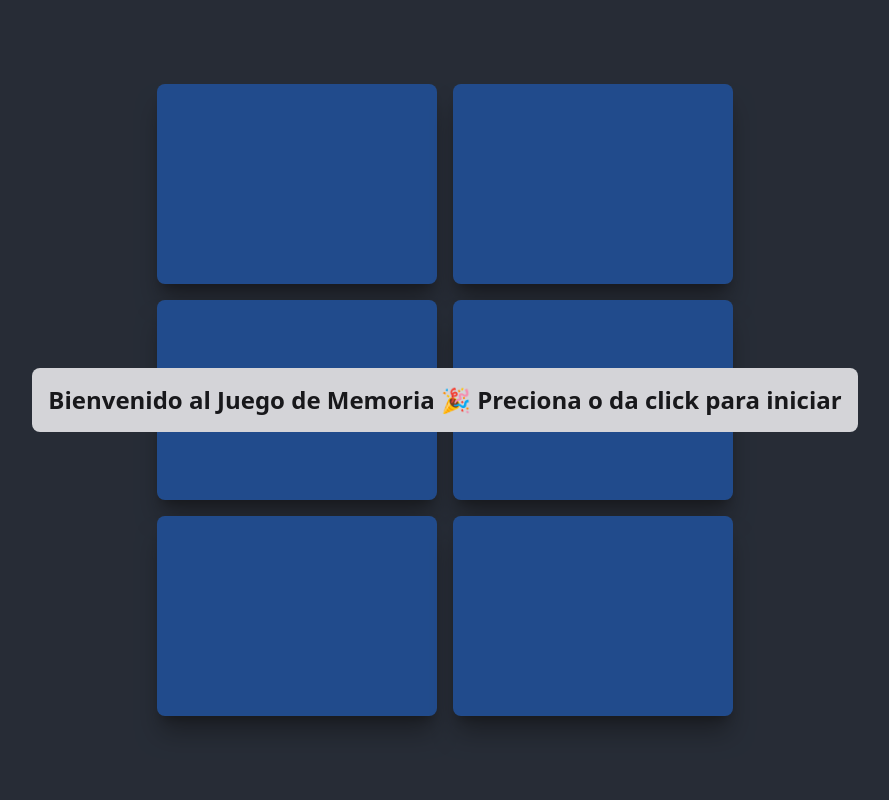
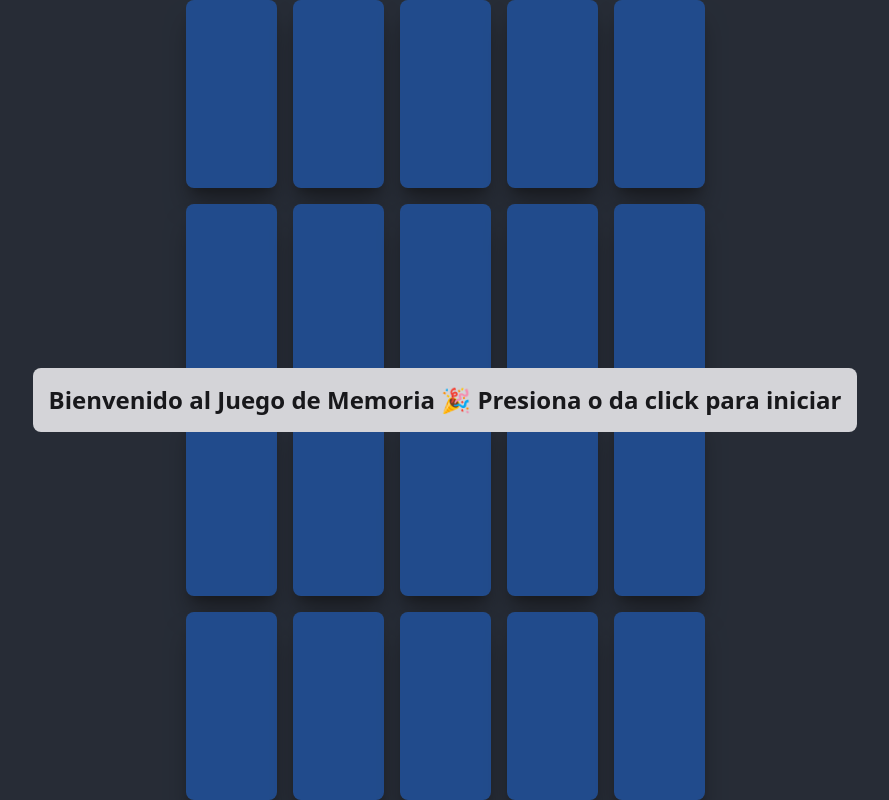
Before and after one commit to METF98/juego-de-memoria, a plain HTML site: page index.html in a window 1280 px wide. Shown: the whole page, without its empty margins (195-1084 px from the left). Drawn offline with nearby package versions, Linux system fonts and the light colour scheme.

Commit message:
Expand board to 5 columns and add new symbols
Updated the game board layout from 2 to 5 columns in index.html and added several new emoji symbols to juego.js for increased variety. Also fixed typos in welcome and winner messages and adjusted card styling for better appearance.

```diff
--- a/index.html
+++ b/index.html
@@ -7,7 +7,7 @@
   <script src="https://cdn.jsdelivr.net/npm/@tailwindcss/browser@4"></script>
 </head>
 <body class="w-screen h-screen bg-gray-700 flex items-center justify-center">
-  <section id="tablero" class="grid grid-cols-2 gap-4 content-center justify-items-center px-4">
+  <section id="tablero" class="grid grid-cols-5  gap-4 content-center justify-items-center px-4">
 
   </section>
   <script src="https://cdn.jsdelivr.net/npm/gsap@3.13.0/dist/gsap.min.js"></script>
--- a/juego.js
+++ b/juego.js
@@ -2,6 +2,14 @@ const simbolos = [
   { valor: "❤️", volteada: false, emparejada: false },
   { valor: "🧡", volteada: false, emparejada: false },
   { valor: "🌙", volteada: false, emparejada: false },
+  { valor: "✋", volteada: false, emparejada: false },
+  { valor: "🎊", volteada: false, emparejada: false },
+  { valor: "✌️", volteada: false, emparejada: false },
+  { valor: "✊", volteada: false, emparejada: false },
+  { valor: "👌", volteada: false, emparejada: false },
+  { valor: "🙌", volteada: false, emparejada: false },
+  { valor: "👍", volteada: false, emparejada: false },
+
 ];
 
 let array_cartas = [
@@ -60,7 +68,7 @@ function welcome(){
 
   );
 
-  message.textContent = "Bienvenido al Juego de Memoria 🎉 Preciona o da click para iniciar";
+  message.textContent = "Bienvenido al Juego de Memoria 🎉 Presiona o da click para iniciar";
 
   document.body.appendChild(modal_message_container);
   modal_message_container.appendChild(message_container);
@@ -68,6 +76,7 @@ function welcome(){
 
   document.addEventListener("click", () => {
     modal_message_container.remove();
+    inicio=false;
     return;
   });
 }
@@ -107,10 +116,9 @@ function crearCarta(cartas) {
     let valor = document.createElement("p");
     carta.classList.add(
       "card",
-      "md:w-70",
-      "md:h-50",
-      "w-50",
-      "h-50",
+      "py-8",
+      "xl:py-16",
+      "xl:px-2",
       "bg-blue-500",
       "flex",
       "items-center",
@@ -238,7 +246,7 @@ function verificarGanador() {
       "cursor-pointer"
     );
 
-    message.textContent = "🎊¡GANASTE!🎊 \n Preciona o da click para jugar de nuevo";
+    message.textContent = "🎊¡GANASTE!🎊 Presiona o da click para jugar de nuevo";
 
     document.body.appendChild(modal_message_container);
     modal_message_container.appendChild(message_container);
```
